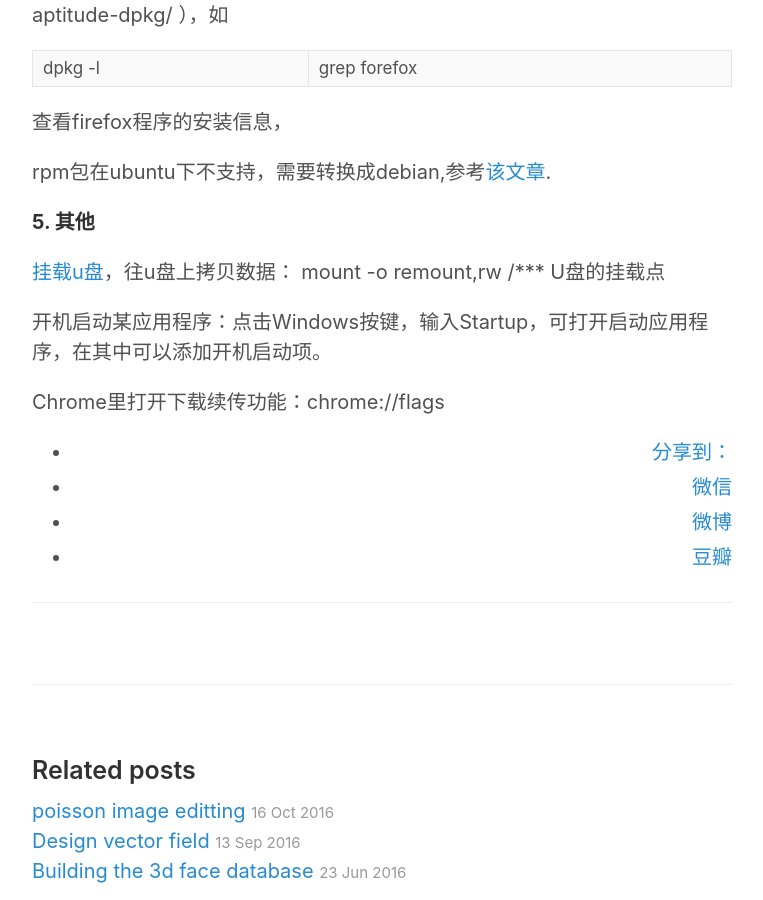
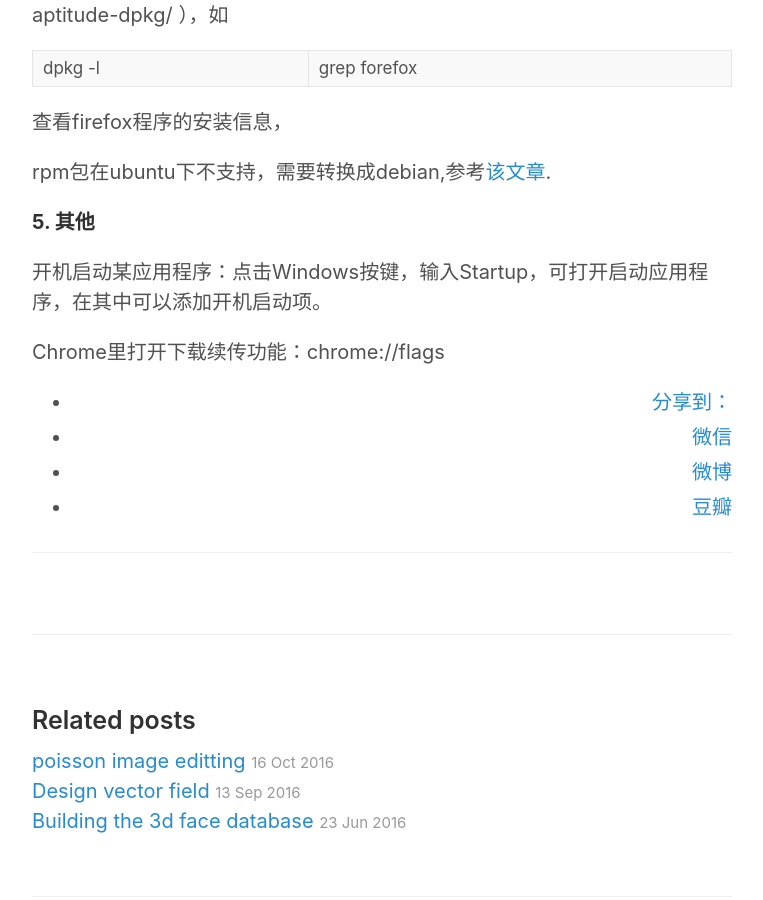
Before and after one commit to hwdong/hwdong-old.github.io, a Jekyll site: the page built from _posts/2017-01-01-install ubuntu on windows.md, in a window 1280 px wide and 900 px high, scrolled down 4272 px. Shown: the whole window, without its empty margins (258-1021 px from the left). Built offline with Jekyll 4.4.1, drawn with Linux system fonts in a browser that asks for light colours; comment, search, counter and statistics services are not loaded.

Commit message:
2017-01-01

```diff
--- a/_posts/2017-01-01-install ubuntu on windows.md
+++ b/_posts/2017-01-01-install ubuntu on windows.md
@@ -143,8 +143,6 @@ export LD_LIBRARY_PATH=/usr/local/cuda-8.0/lib64:$LD_LIBRARY_PATH
 
 **5. 其他**
 
-[挂载u盘](http://jingyan.baidu.com/article/f0062228dc2aa6fbd3f0c8ec.html)，往u盘上拷贝数据： mount -o remount,rw /*** U盘的挂载点
-
 开机启动某应用程序：点击Windows按键，输入Startup，可打开启动应用程序，在其中可以添加开机启动项。
 
 Chrome里打开下载续传功能：chrome://flags
```
